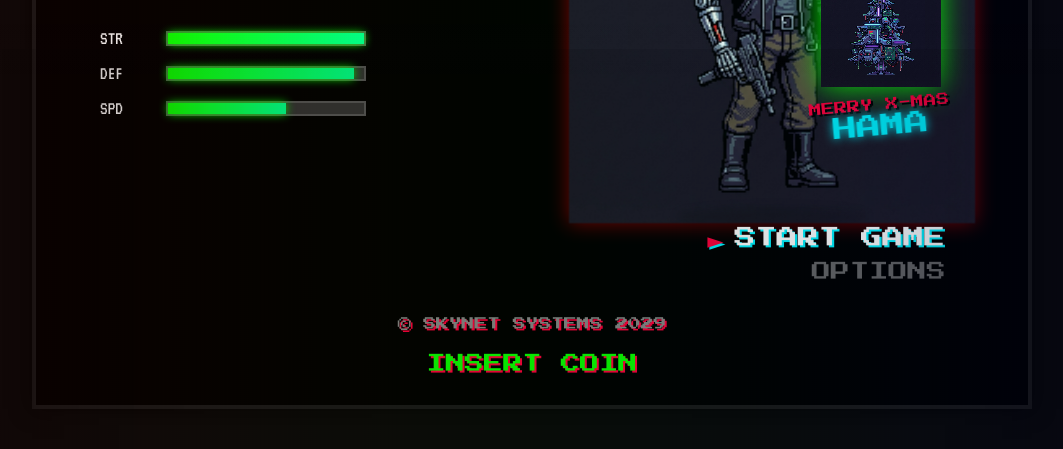
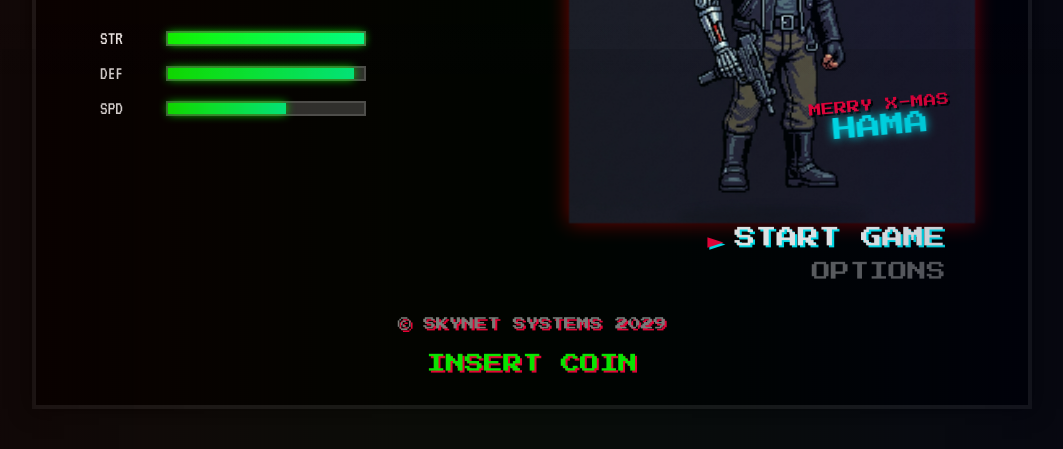
Before and after one commit to Bilelkihal/hama-christmas-gift, a plain HTML site: page index.html in a window 1280 px wide. Shown: the part 351-800 px from the top of the page, without its empty margins (108-1171 px from the left). Drawn offline with Linux system fonts and the light colour scheme.

Commit message:
remove the tree

```diff
--- a/index.html
+++ b/index.html
@@ -54,7 +54,6 @@
         </div>
         <!-- Christmas Update -->
         <div class="bonus-stage">
-          <img src="pixel_tree.png" alt="Cyber Tree" class="pixel-tree">
           <div class="hama-msg">MERRY X-MAS<br><span class="hama-name">HAMA</span></div>
         </div>
         <div class="shadow"></div>
```
